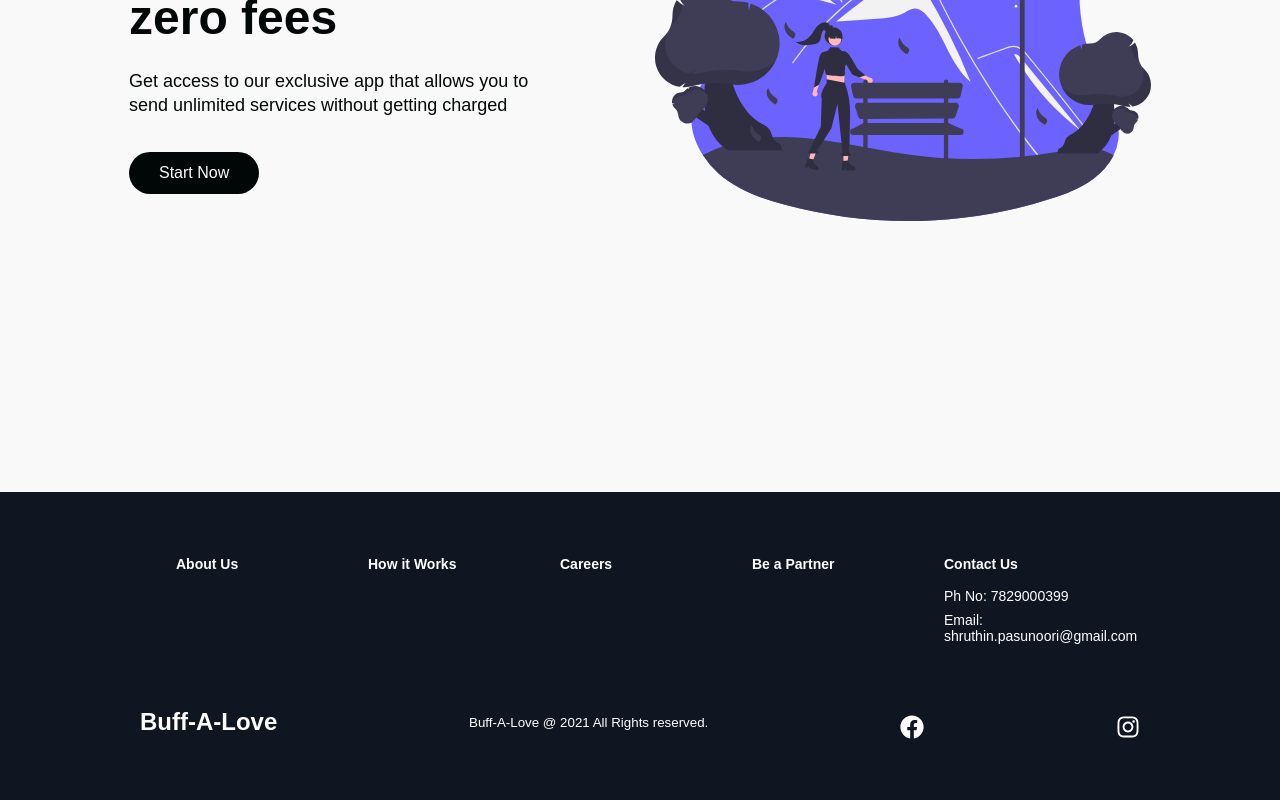
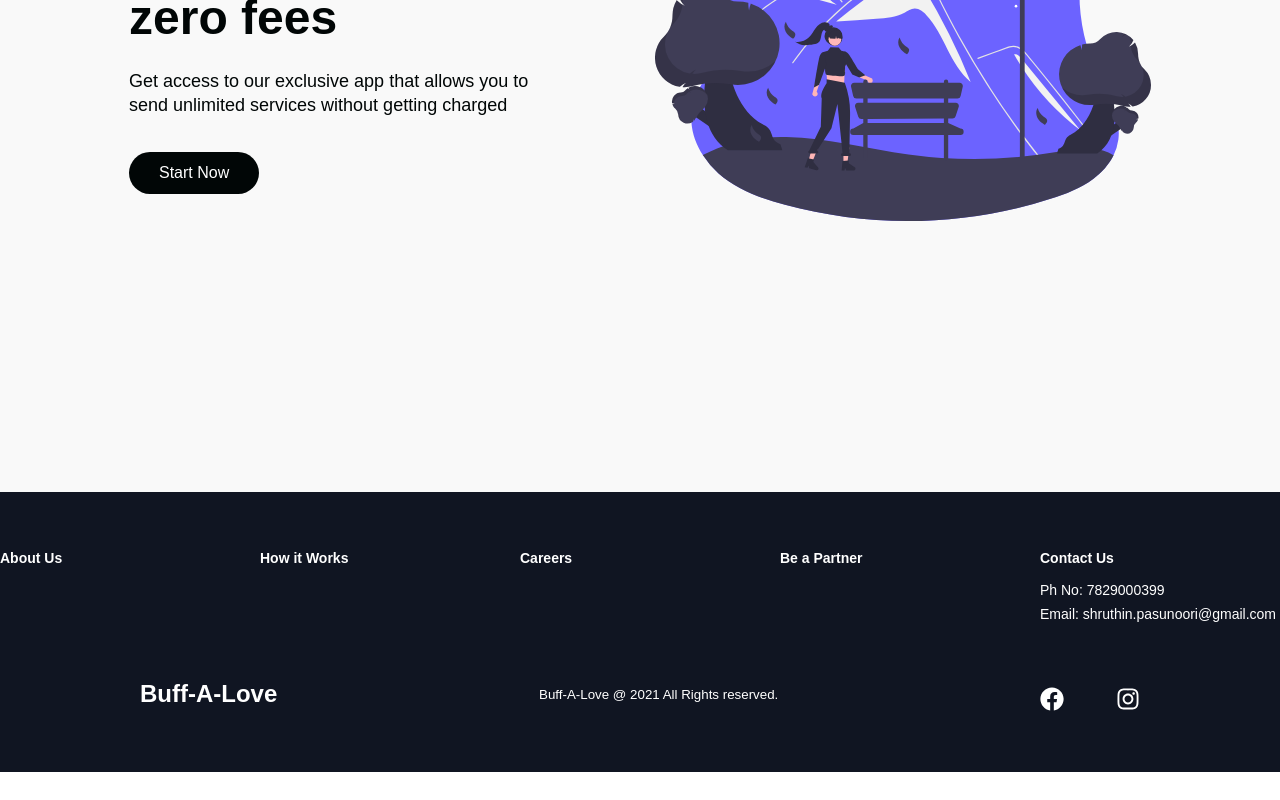
Before and after one commit to Shruthin143/Buff-AA-Love, a React (Create React App) app: page / in a window 1280 px wide. Shown: the part 3688-4488 px from the top of the page. After the commit the page ends 4460 px from the top, so only its background shows below. Built offline with nearby package versions, Linux system fonts and the light colour scheme.

Commit message:
Update FooterElements.js

```diff
--- a/src/components/Footer/FooterElements.js
+++ b/src/components/Footer/FooterElements.js
@@ -33,9 +33,9 @@ export const FooterLinkItems = styled.div`
   display: flex;
   flex-direction: column;
   align-items: flex-start;
-  margin: 16px;
+  margin: 10px;
   text-align: left;
-  width: 160px;
+  width: 240px;
   box-sizing: border-box;
   color: #fff;
 
@@ -98,7 +98,7 @@ export const SocialIcons = styled.div`
   display: flex;
   justify-content: space-between;
   align-items: center;
-  width: 240px;
+  width: 100px;
 `
 
 export const SocialIconLink = styled.a`
```
